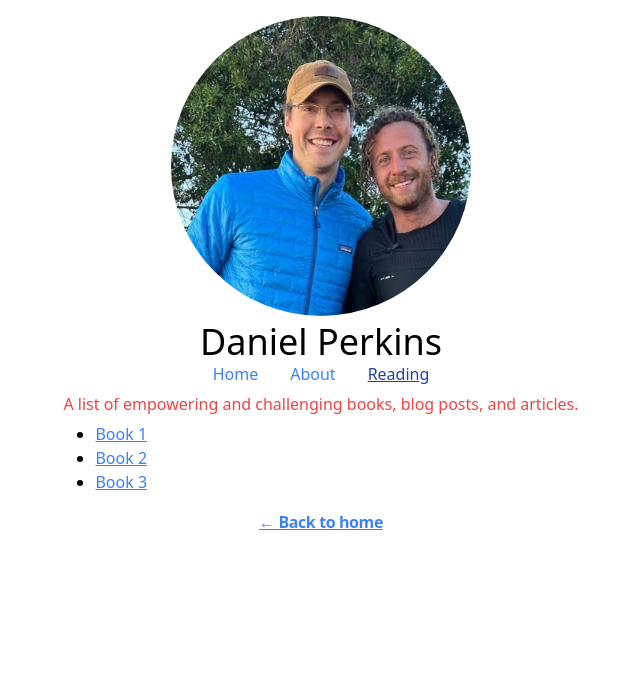
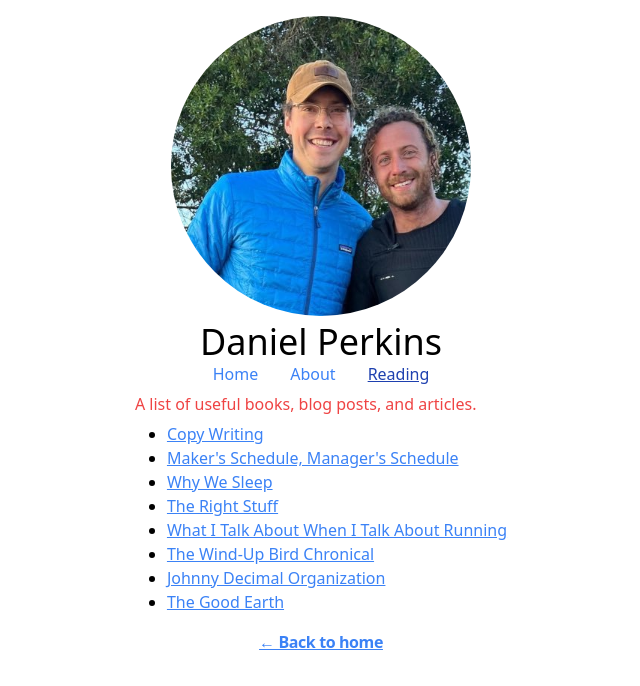
Before and after one commit to danielperkinsii/blog, a Next.js app in the folder nextjs-blog/: page /reading in a window 1280 px wide. Shown: the top 686 px of the page, without its empty margins (319-959 px from the left). Built offline with nearby package versions, Linux system fonts and the light colour scheme.

Commit message:
Updated reading list.

```diff
--- a/nextjs-blog/pages/reading.js
+++ b/nextjs-blog/pages/reading.js
@@ -4,11 +4,16 @@ export default function Reading() {
     return (
         <>
             <Layout reading>
-                <p className="text-red-500">A list of empowering and challenging books, blog posts, and articles.</p>
+                <p className="text-red-500">A list of useful books, blog posts, and articles.</p>
                 <ul>
-                    <li><a href='#'>Book 1</a></li>
-                    <li><a href='#'>Book 2</a></li>
-                    <li><a href='#'>Book 3</a></li>
+                    <li><a href='https://copywritingcourse.com/content-creation-process/'>Copy Writing</a></li>
+                    <li><a href='http://www.paulgraham.com/makersschedule.html'>Maker's Schedule, Manager's Schedule</a></li>
+                    <li><a href='https://www.goodreads.com/book/show/34466963-why-we-sleep'>Why We Sleep</a></li>
+                    <li><a href='https://www.goodreads.com/book/show/8146619-the-right-stuff'>The Right Stuff</a></li>
+                    <li><a href='https://www.goodreads.com/book/show/2195464.What_I_Talk_About_When_I_Talk_About_Running'>What I Talk About When I Talk About Running</a></li>
+                    <li><a href='https://www.goodreads.com/book/show/11275.The_Wind_Up_Bird_Chronicle'>The Wind-Up Bird Chronical</a></li>
+                    <li><a href='https://johnnydecimal.com/'>Johnny Decimal Organization</a></li>
+                    <li><a href='https://www.goodreads.com/book/show/1078.The_Good_Earth'>The Good Earth</a></li>
                 </ul>
             </Layout>
         </>
```
